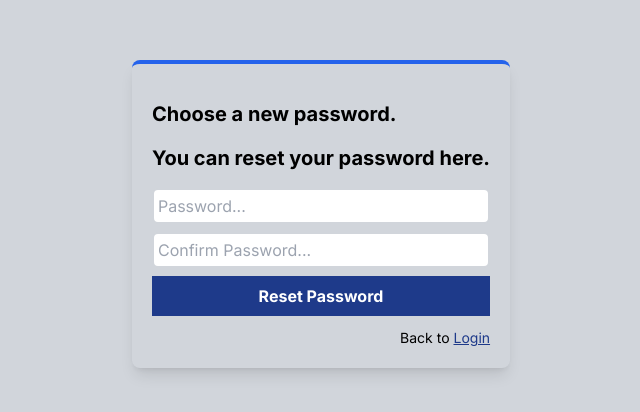
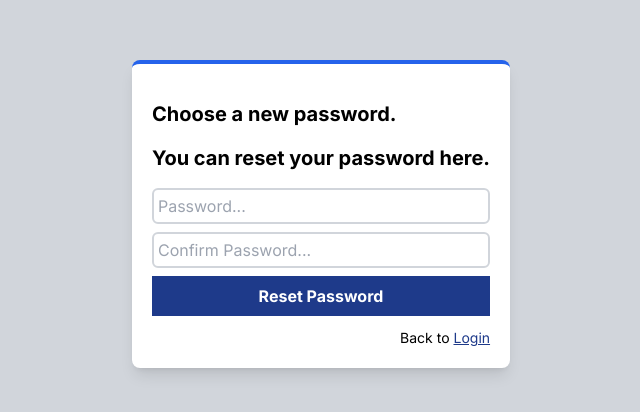
Before and after one commit to Bo-tech237/fake-store, a Next.js app: page /user-auth/password-reset/1 in a window 1280 px wide. Shown: the part 186-598 px from the top of the page, without its empty margins (319-959 px from the left). Built offline with nearby package versions, Linux system fonts and the light colour scheme; no server answers; what @xpd/tailwind-3dtransforms would draw is missing.

Commit message:
Add bg color

```diff
--- a/src/components/PasswordResetForm.jsx
+++ b/src/components/PasswordResetForm.jsx
@@ -41,7 +41,7 @@ export default function PasswordResetForm({ token }) {
 
     return (
         <div className="grid place-items-center bg-gray-300 h-screen">
-            <div className="shadow-lg p-5 mx-2 rounded-lg border-t-4 border-blue-600">
+            <div className="shadow-lg p-5 mx-2 bg-white rounded-lg border-t-4 border-blue-600">
                 <h2 className="text-xl font-bold my-4">
                     Choose a new password.
                 </h2>
```
